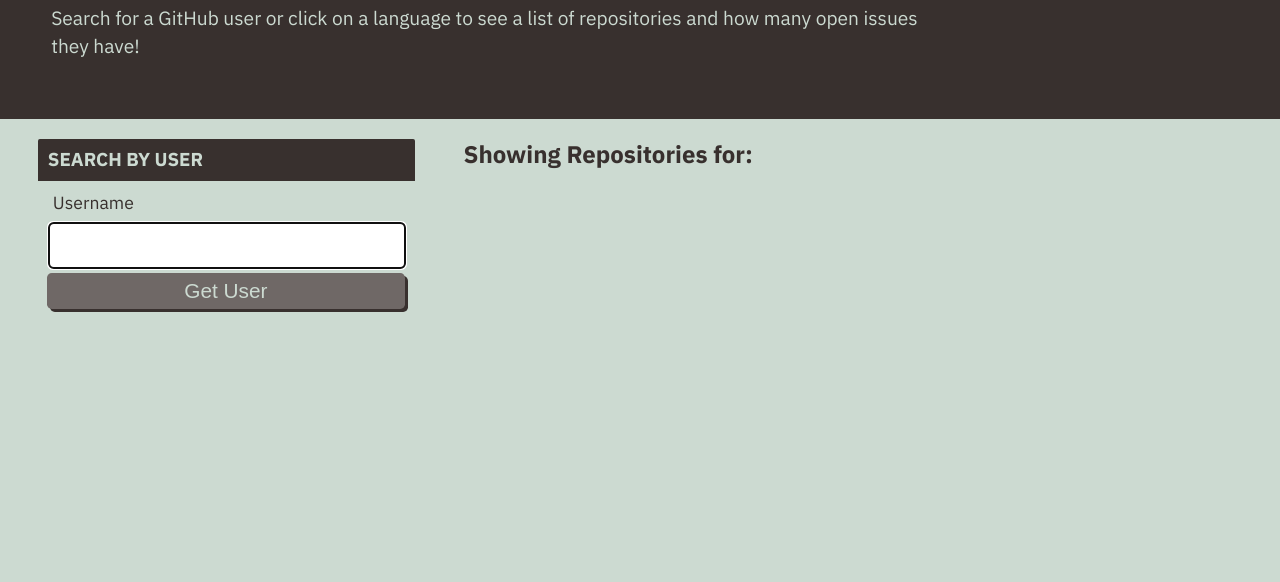
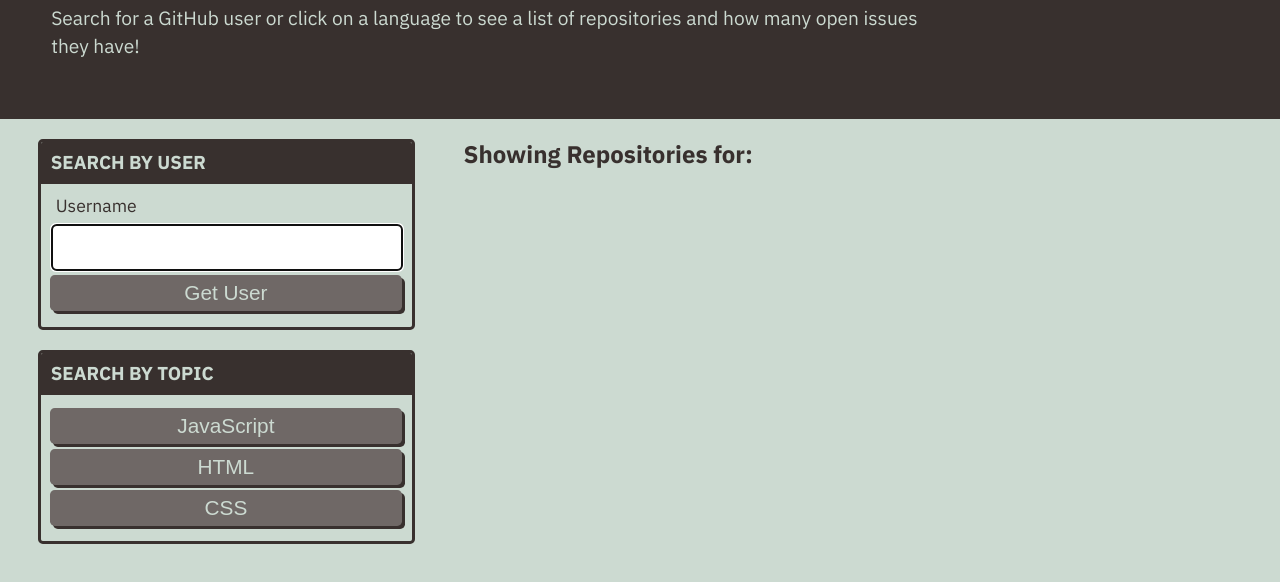
Before and after one commit to wbruns/git-it-done, a plain HTML site: page index.html in a window 1280 px wide. Shown: the part 114-696 px from the top of the page. Drawn offline with Linux system fonts and the light colour scheme.

Commit message:
added: new html card with buttons for searching by topic

```diff
--- a/index.html
+++ b/index.html
@@ -21,12 +21,22 @@
 
   <main class="flex-row justify-space-between">
     <div class="col-12 col-md-4">
+      <div class="card">
         <h3 class="card-header text-uppercase">Search By User</h3>
         <form id="user-form" class="card-body">
           <label class="form-label" for="username">Username</label>
           <input name="username" id="username" type="text" autofocus="true" class="form-input" />
           <button type="submit" class="btn">Get User</button>
         </form>
+      </div>
+      <div class="card">
+        <h3 class="card-header text-uppercase">Search By Topic</h3>
+        <div id="language-buttons" class="card-body">
+          <button data-language="javascript" class="btn">JavaScript</button>
+          <button data-language="html" class="btn">HTML</button>
+          <button data-language="css" class="btn">CSS</button>
+        </div>
+      </div>
     </div>
     <div class="col-12 col-md-8">
       <h2 class="subtitle">Showing Repositories for: <span id="repo-search-term"></span></h2>
```
Lines whose indentation alone changed are shown as unchanged.
